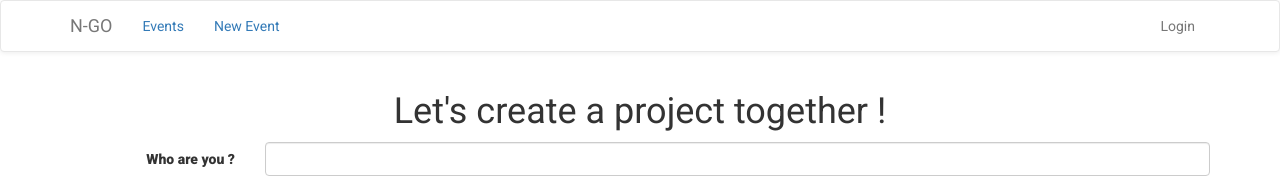
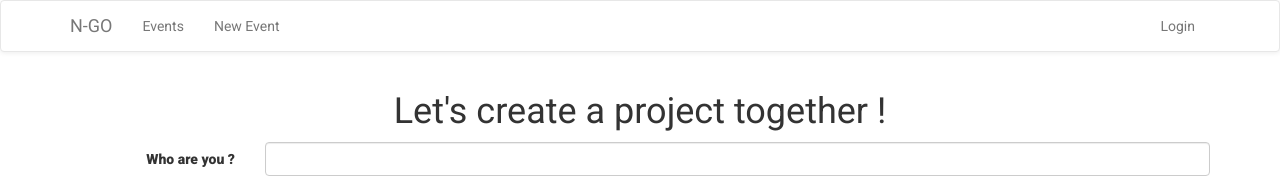
Before and after one commit to bsitruk/ngo, a React (Create React App) app: page /new-event in a window 1280 px wide. Shown: the top 178 px of the page. Built offline with nearby package versions, Linux system fonts and the light colour scheme.

Commit message:
Update index.css

```diff
--- a/src/index.css
+++ b/src/index.css
@@ -2,6 +2,14 @@ body {
   margin: 0;
   padding: 0;
   font-family: sans-serif;
+}
+
+a, a:hover {
+	color: inherit;
+}
+
+a:hover {
+	text-decoration: none;
 }
 
 .row.display-flex {
```
